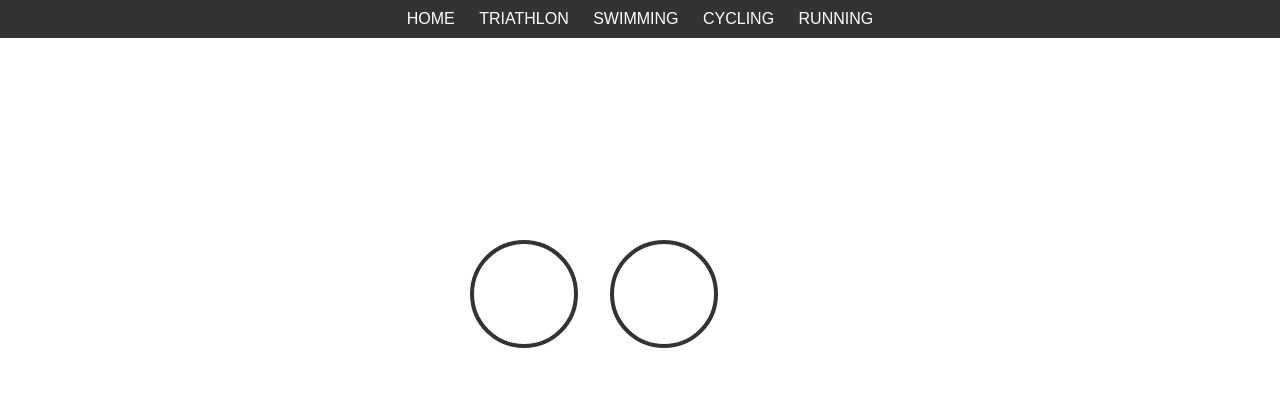
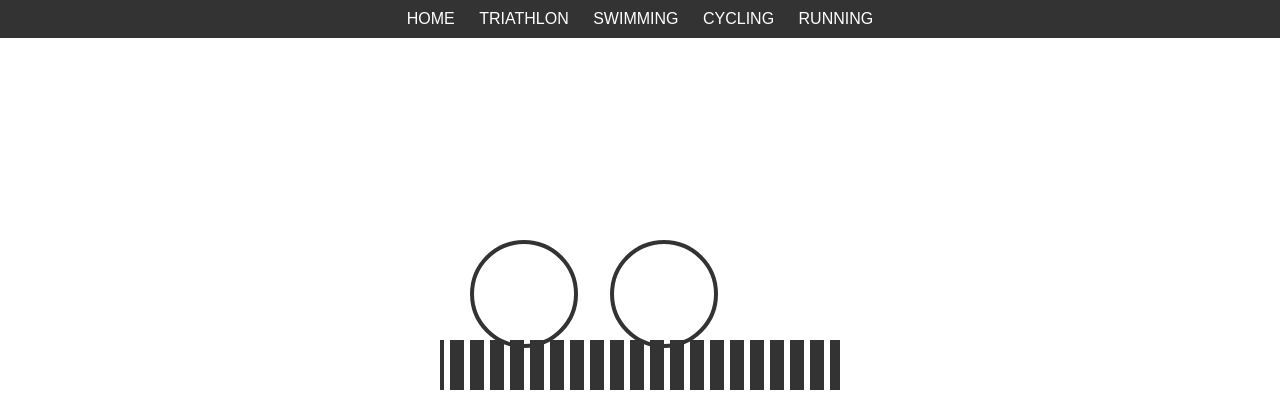
Before and after one commit to hailesol/project-dev, a plain HTML site: page index.html in a window 1280 px wide. Shown: the top 411 px of the page. Drawn offline with Linux system fonts and the light colour scheme; a script that the page names is missing.

Commit message:
Update index.html

```diff
--- a/index.html
+++ b/index.html
@@ -22,6 +22,7 @@
 		<div class="bike">
 			<div class="front-wheel"></div>
 			<div class="back-wheel"></div>
+			<div class="ground"></div>
 		</div>
 		<h1>Welcome to My Sports Website!</h1>
 		<p>We provide information on a variety of sports, including triathlon, swimming, cycling, and running. Click on the links above to learn more about each sport.</p>
```
